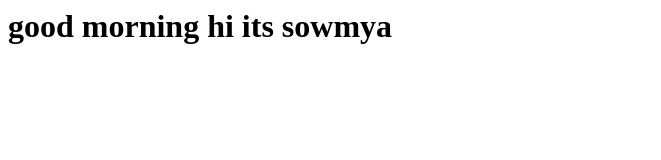
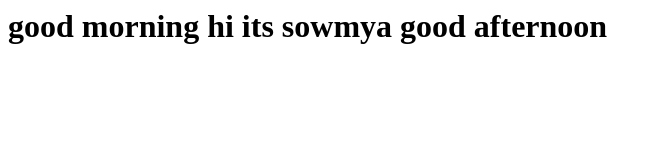
Before and after one commit to sowmyashreeoa/newrepo, a plain HTML site: page index.html in a window 1280 px wide. Shown: the whole page, without its empty margins (0-661 px from the left). Drawn offline with Linux system fonts and the light colour scheme.

Commit message:
Update index.html

```diff
--- a/index.html
+++ b/index.html
@@ -1,6 +1,6 @@
 <html>
 
 <body>
-	<h1>good morning hi its sowmya</h1>
+	<h1>good morning hi its sowmya good afternoon</h1>
 </body>
 </html>
```
